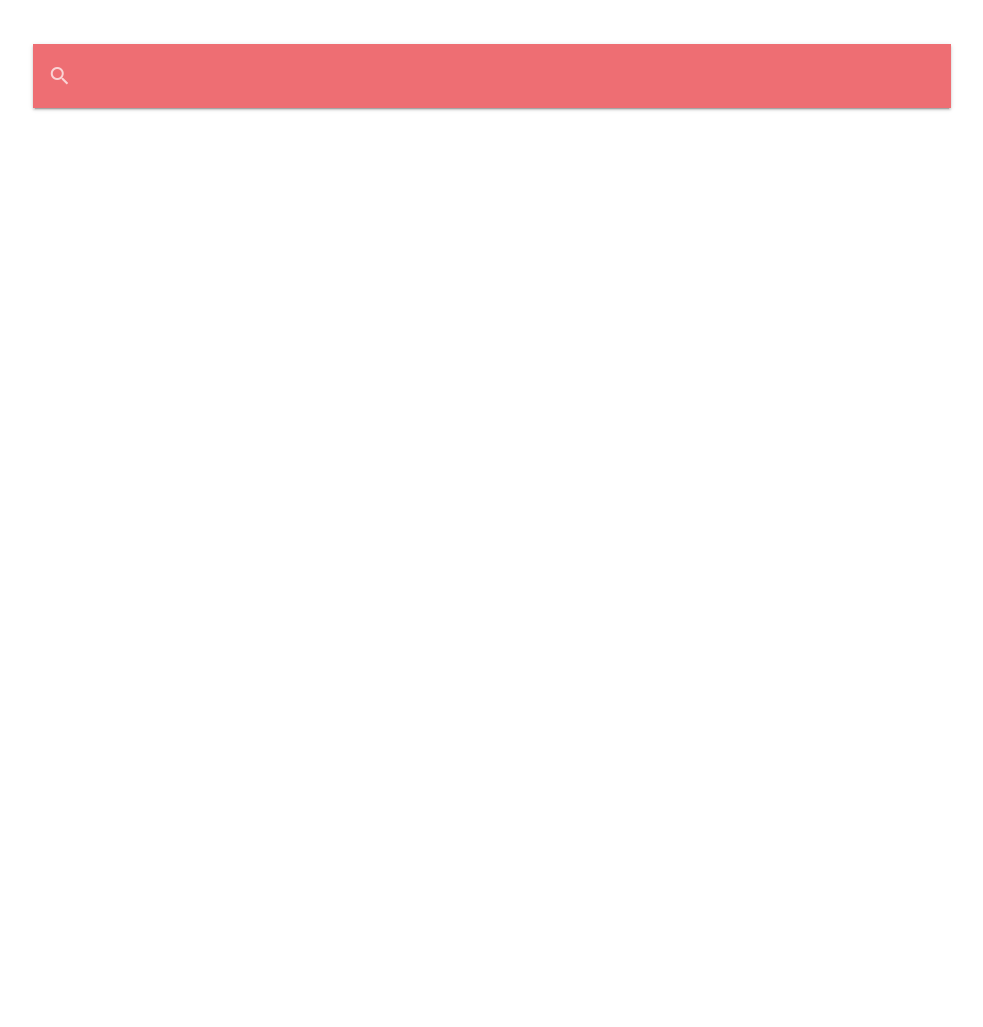
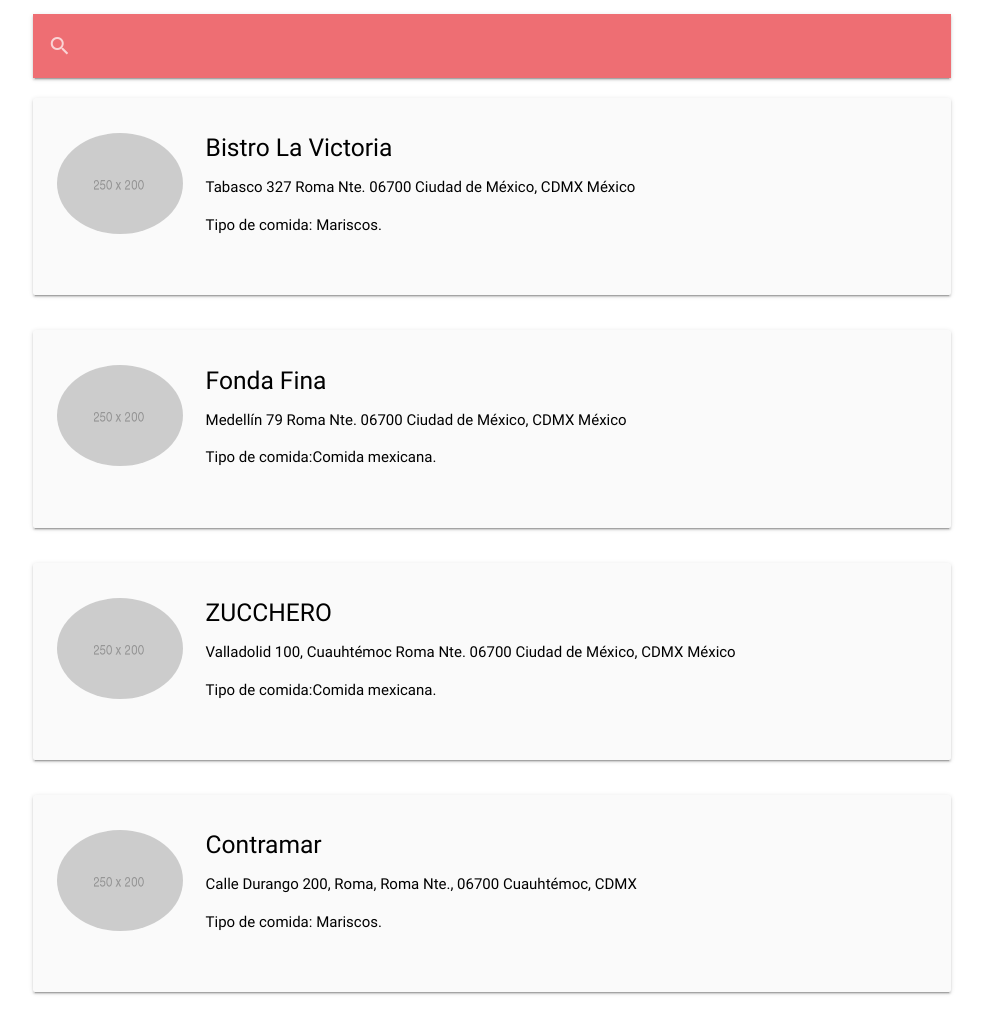
Before and after one commit to mireyasantiago/localizacion-comercio, a plain HTML site: page index.html in a window 1280 px wide. Shown: the part 500-1527 px from the top of the page, without its empty margins (148-1131 px from the left). Before the commit the page ends 800 px from the top, so only its background shows below. Drawn offline with Linux system fonts and the light colour scheme; some packages are replaced by stand-ins of ours.

Commit message:
lista de comercios

```diff
--- a/index.html
+++ b/index.html
@@ -24,14 +24,16 @@
       </nav>
     </div>
 
-    <!--Area de mapa  -->
-    <div class="container ">
-      <div class="row">
-        <div class="col s6 offset-s2" id="map"></div>
-      </div>
-    </div>
+
     <!-- Area de barra de busqueda-->
     <div class="container">
+
+      <!--Area de mapa  -->
+
+        <div class="row">
+          <div class="col s6 offset-s2" id="map"></div>
+        </div>
+
       <div class="row">
         <nav >
         <div class="nav-wrapper">
@@ -45,11 +47,88 @@
         </div>
       </nav>
       </div>
-    </div>
+
+    <!-- Area de lista -->
+    <section class="contenedorLista">
+      <!-- 1 Elemento -->
+      <div class="row">
+          <div class="card-panel grey lighten-5 z-depth-1">
+            <div class="row valign-wrapper">
+              <div class="col s2">
+                <img src="img/imagen.png" alt="" class="circle responsive-img"> <!-- notice the "circle" class -->
+              </div>
+              <div class="col s10">
+                <span class="black-text">
+                  <h5>Bistro La Victoria</h5>
+                  <p>Tabasco 327
+                  Roma Nte.
+                  06700 Ciudad de México, CDMX
+                  México</p>
+                  <p>Tipo de comida: Mariscos.</p>
+                </span>
+              </div>
+            </div>
+          </div>
+        </div>
+        <!-- 2 Elemento -->
+        <div class="row">
+            <div class="card-panel grey lighten-5 z-depth-1">
+              <div class="row valign-wrapper">
+                <div class="col s2">
+                  <img src="img/imagen.png" alt="" class="circle responsive-img"> <!-- notice the "circle" class -->
+                </div>
+                <div class="col s10">
+                  <span class="black-text">
+                    <h5>Fonda Fina</h5>
+                    <p>Medellín 79
+                    Roma Nte.
+                    06700 Ciudad de México, CDMX
+                    México</p>
+                    <p>Tipo de comida:Comida mexicana. </p>
+                  </span>
+                </div>
+              </div>
+            </div>
+          </div>
+          <!-- 3 Elemento -->
+          <div class="row">
+              <div class="card-panel grey lighten-5 z-depth-1">
+                <div class="row valign-wrapper">
+                  <div class="col s2">
+                    <img src="img/imagen.png" alt="" class="circle responsive-img"> <!-- notice the "circle" class -->
+                  </div>
+                  <div class="col s10">
+                    <span class="black-text">
+                      <h5>ZUCCHERO</h5>
+                      <p>Valladolid 100, Cuauhtémoc Roma Nte. 06700 Ciudad de México, CDMX México</p>
+                      <p>Tipo de comida:Comida mexicana. </p>
+                    </span>
+                  </div>
+                </div>
+              </div>
+            </div>
+            <!-- 4 Elemento -->
+            <div class="row">
+                <div class="card-panel grey lighten-5 z-depth-1">
+                  <div class="row valign-wrapper">
+                    <div class="col s2">
+                      <img src="img/imagen.png" alt="" class="circle responsive-img"> <!-- notice the "circle" class -->
+                    </div>
+                    <div class="col s10">
+                      <span class="black-text">
+                        <h5>Contramar</h5>
+                        <p>Calle Durango 200, Roma, Roma Nte., 06700 Cuauhtémoc, CDMX</p>
+                        <p>Tipo de comida: Mariscos.</p>
+                      </span>
+                    </div>
+                  </div>
+                </div>
+              </div>
+
+    </section><!-- Fin de la area de lista -->
 
 
-
-
+  </div><!-- Fin del contenedor -->
 
 
     <!--Import jQuery before materialize.js-->
```
Also changed, not shown: img/imagen.png (added).
